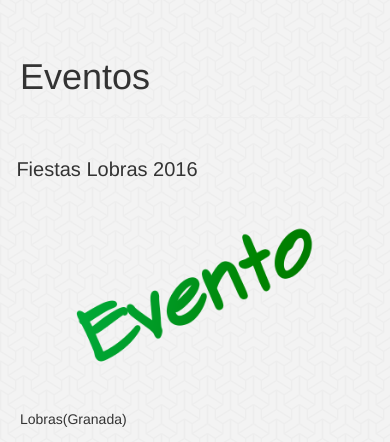
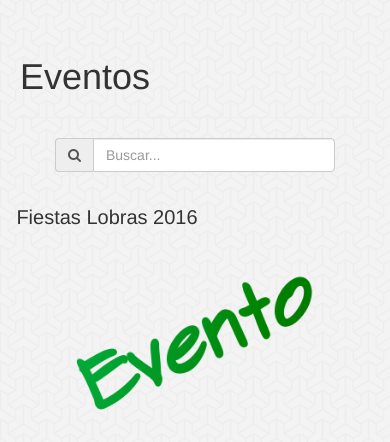
Before and after one commit to fblupi/grado_informatica-MDA, a PHP site: page / in a window 390 px wide. Shown: the part 55-497 px from the top of the page. Run offline with PHP 8.4, Linux system fonts and the light colour scheme.

Commit message:
búsqueda cambiada
Ahora la búsqueda solo aparece relativa a los eventos, ya no está en el
menú

```diff
--- a/GEvents/assets/css/style.css
+++ b/GEvents/assets/css/style.css
@@ -59,6 +59,10 @@
 	display: block;
   margin: 0 auto;
   width: 60%;
+}
+
+.buscarEventos{
+	width: 35%;
 }
 
 @media (max-width: 768px){
@@ -131,4 +135,9 @@
 	.divInicioSesion{
 		width: 90%;
 	}
+
+	.buscarEventos{
+		width: 80%;
+		margin: 0 auto;
+	}
 }
--- a/GEvents/header.php
+++ b/GEvents/header.php
@@ -29,12 +29,6 @@
       <ul class="nav navbar-nav navbar-right">
 					<?php if(isset($_SESSION)){ echo '<li><a href="#"><i class="fa fa-user usuario"></i>Mi cuenta</a></li>'; } else { echo '<li><a href="signin.php"><i class="fa fa-user usuario"></i>Identifícate</a></li>'; } ?>
       </ul>
-      <form class="navbar-form navbar-right" role="search">
-        <div class="input-group">
-          <span class="input-group-addon" id="basic-addon1"><i class="fa fa-search"></i></span>
-          <input type="text" class="form-control" placeholder="Buscar">
-        </div>
-       </form>
     </div><!-- /.navbar-collapse -->
   </div><!-- /.container-fluid -->
 </nav>
--- a/GEvents/index.php
+++ b/GEvents/index.php
@@ -2,6 +2,14 @@
 <body>
   <section>
       <h1>Eventos<hr></h1>
+      <div class="buscarEventos">
+      <form role="search">
+        <div class="input-group">
+          <span class="input-group-addon" id="basic-addon1"><i class="fa fa-search"></i></span>
+          <input type="text" class="form-control" placeholder="Buscar...">
+        </div>
+       </form>
+       </div>
       <article>
         <div class="contenidoEvento row">
           <img class="evento" src="assets/img/evento.png">
--- a/GEvents/signin.php
+++ b/GEvents/signin.php
@@ -27,5 +27,4 @@
 	</article>
 </section>
 </body>
-
 <?php include 'footer.php'; ?>
```
